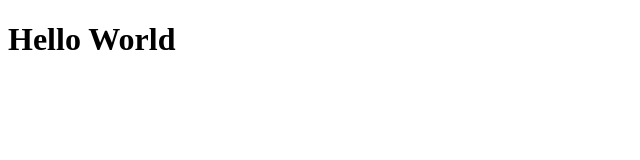
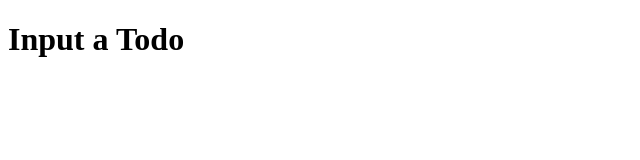
Before and after one commit to KyleMcKell/pern-todo-list, a React (Create React App) app in the folder client/: page / in a window 1280 px wide. Shown: the top 160 px of the page, without its empty margins (0-640 px from the left). Built offline with nearby package versions, Linux system fonts and the light colour scheme.

Commit message:
added a component for the input of the todo

```diff
--- a/client/package.json
+++ b/client/package.json
@@ -3,6 +3,7 @@
 	"version": "0.1.0",
 	"private": true,
 	"dependencies": {
+		"@material-ui/core": "^4.11.3",
 		"react": "^17.0.2",
 		"react-dom": "^17.0.2",
 		"react-scripts": "4.0.3"
--- a/client/src/App.js
+++ b/client/src/App.js
@@ -1,10 +1,11 @@
 import React from "react";
+import InputTodo from "./components/InputTodo";
 
 function App() {
 	return (
-		<div>
-			<h1>Hello World</h1>
-		</div>
+		<>
+			<InputTodo />
+		</>
 	);
 }
 
--- /dev/null
+++ b/client/src/components/InputTodo.js
@@ -0,0 +1,9 @@
+import React from "react";
+
+export default function InputTodo() {
+	return (
+		<div>
+			<h1>Input a Todo</h1>
+		</div>
+	);
+}
```
Also changed, not shown: package.json (indentation only), 1 other file (tests, documents, lock files or other folders).
